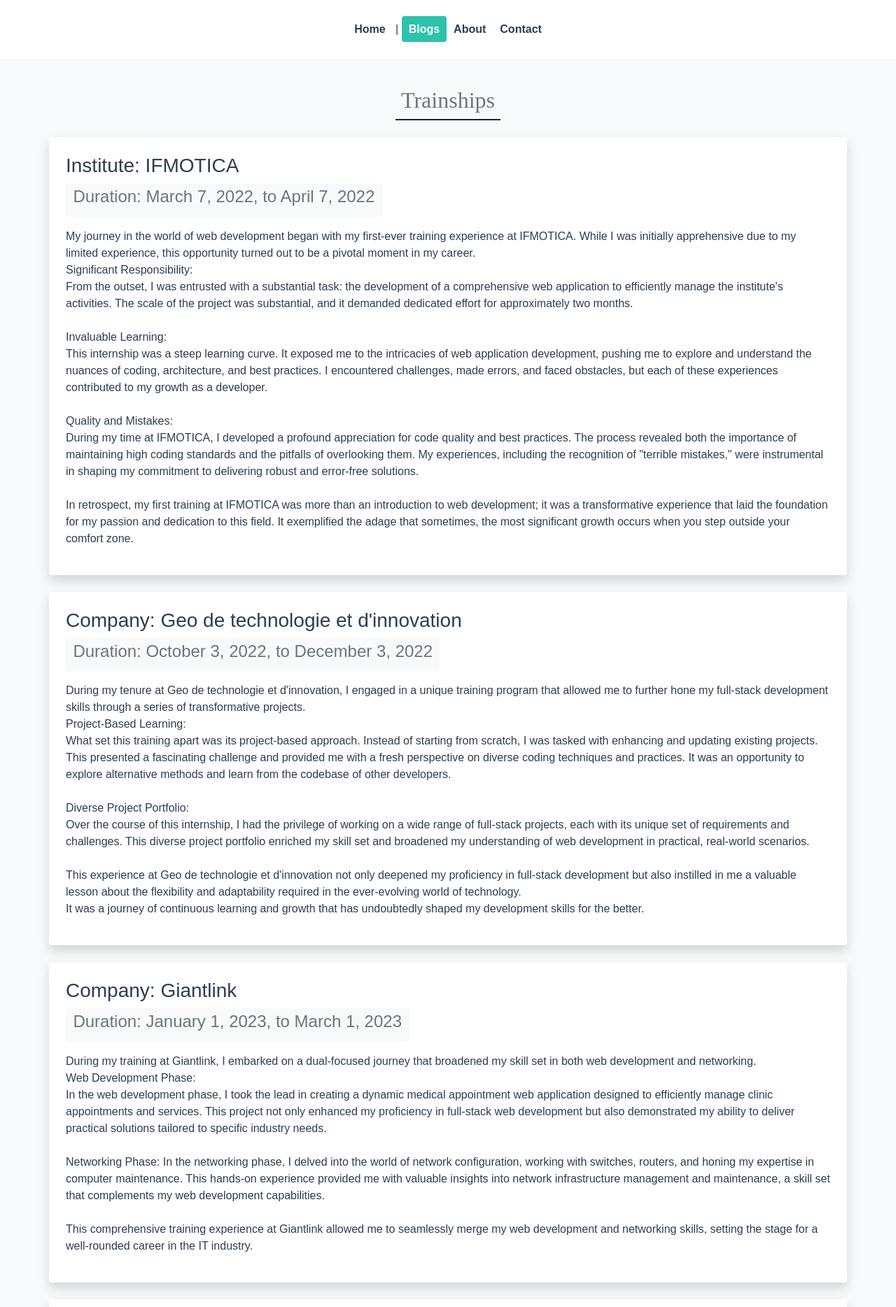
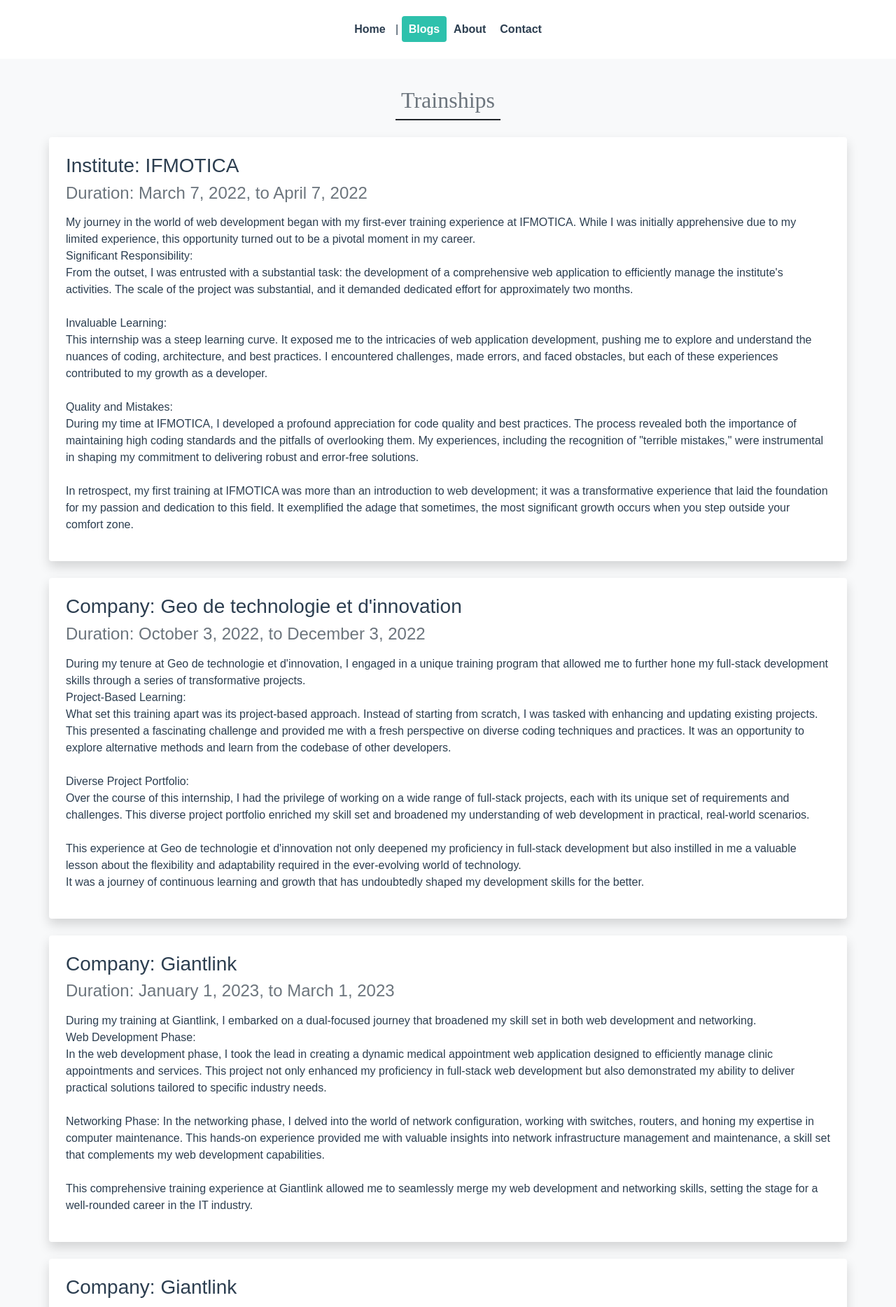
Before and after one commit to Abdo20bourzikat/my-portfolio, a Vue app: page /blogs in a window 1280 px wide. Shown: the top 1868 px of the page at 70% size. Built offline with nearby package versions, Linux system fonts and the light colour scheme.

Commit message:
update some styling in latest version

```diff
--- a/src/views/BlogsView.vue
+++ b/src/views/BlogsView.vue
@@ -6,7 +6,7 @@
             <div class="row mt-4">
                 <div class="col-lg-12 bg-white rounded shadow p-4">
                     <h3>Institute: IFMOTICA </h3>
-                    <span class="badge bg-light text-secondary fs-6">
+                    <span class="bg-light text-secondary fs-6 duration">
                         <h4>Duration: March 7, 2022, to April 7, 2022</h4>
                     </span>
                     <p class="mt-3">
@@ -34,7 +34,7 @@
             <div class="row mt-4">
                 <div class="col-lg-12 bg-white rounded shadow p-4">
                     <h3>Company: Geo de technologie et d'innovation</h3>
-                    <span class="badge bg-light text-secondary fs-6">
+                    <span class="bg-light text-secondary fs- duration">
                         <h4>Duration: October 3, 2022, to December 3, 2022</h4>
                     </span>
                     <p class="mt-3">
@@ -59,7 +59,7 @@
             <div class="row mt-4">
                 <div class="col-lg-12 bg-white rounded shadow p-4">
                     <h3>Company: Giantlink</h3>
-                    <span class="badge bg-light text-secondary fs-6">
+                    <span class="bg-light text-secondary fs-6 duration">
                         <h4>Duration: January 1, 2023, to March 1, 2023</h4>
                     </span>
                     <p class="mt-3">
@@ -83,7 +83,7 @@
             <div class="row mt-4">
                 <div class="col-lg-12 bg-white rounded shadow p-4">
                     <h3>Company: Giantlink</h3>
-                    <span class="badge bg-light text-secondary fs-6">
+                    <span class="bg-light text-secondary fs-6 duration">
                         <h4>Duration: March 15, 2023, to Present</h4>
                     </span>
                     <p class="mt-3">
@@ -128,5 +128,12 @@
     </div>
 </template>
 
-<script>
-</script>
+<style>
+   @media screen and (max-width: 560px) {
+        span h4 {
+            width: 150px;
+        }
+
+
+    }
+</style>
```
